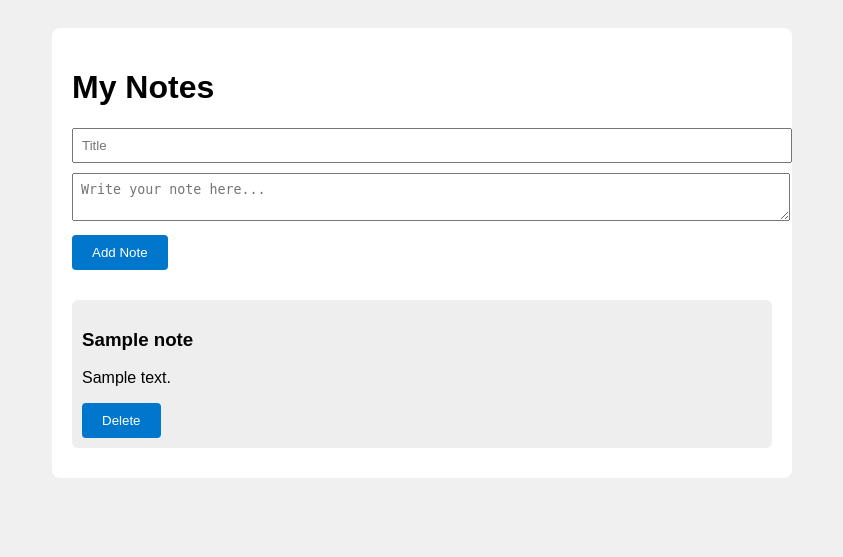
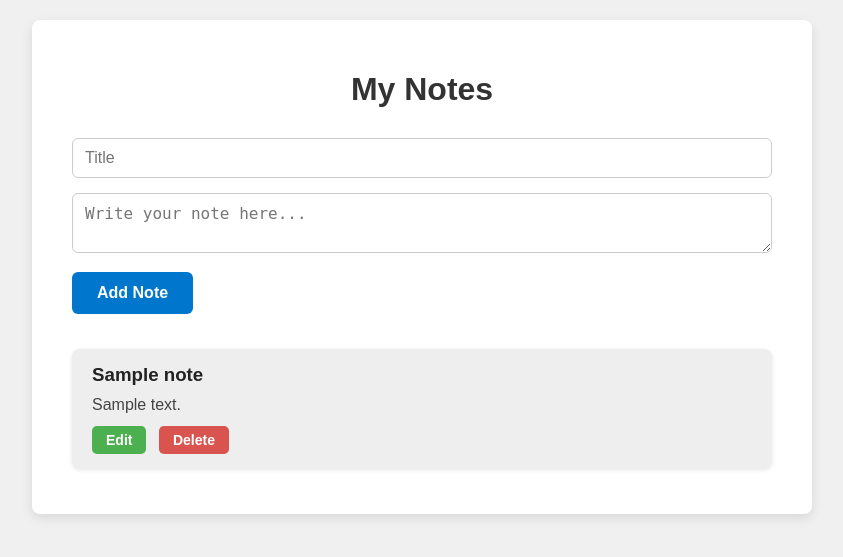
Before and after one commit to iAkanii/flask-notes-app, a Flask app: page / in a window 1280 px wide. Shown: the top 557 px of the page, without its empty margins (218-1061 px from the left). Run offline with Flask 3, Linux system fonts and the light colour scheme; tables that the repository leaves empty hold one stand-in row (values such as "Sample post").

Commit message:
Edited JS app.py CSS / Can edit notes

```diff
--- a/app.py
+++ b/app.py
@@ -29,18 +29,34 @@ def index():
     notes = Note.query.all()
     return render_template('index.html', notes=notes)
 
-# Delete Note
+# Delete note
 @app.route('/delete/<int:note_id>', methods=['POST'])
 def delete_note(note_id):
     note = Note.query.get(note_id)
     if note:
         db.session.delete(note)
         db.session.commit()
-        print(f"Deleted note {note_id}")
         return jsonify({'success': True})
-    print(f"Note {note_id} not found")
     return jsonify({'success': False}), 404
 
+# Edit note
+@app.route('/edit/<int:note_id>', methods=['POST'])
+def edit_note(note_id):
+    note = Note.query.get(note_id)
+    if not note:
+        return jsonify({'success': False, 'message': 'Note not found'}), 404
+
+    data = request.get_json()
+    title = data.get('title', '').strip()
+    content = data.get('content', '').strip()
+
+    if not title or len(title) > 100 or len(content) < 5:
+        return jsonify({'success': False, 'message': 'Invalid input'}), 400
+
+    note.title = title
+    note.content = content
+    db.session.commit()
+    return jsonify({'success': True})
 
 if __name__ == '__main__':
     with app.app_context():
--- a/static/script.js
+++ b/static/script.js
@@ -2,21 +2,66 @@ document.addEventListener('DOMContentLoaded', () => {
     const notesList = document.getElementById('notes-list');
 
     notesList.addEventListener('click', (e) => {
+        const noteDiv = e.target.closest('.note');
+        const noteId = noteDiv?.getAttribute('data-id');
+
+        // Удаление
         if (e.target.classList.contains('delete-btn')) {
-            const noteDiv = e.target.closest('.note');
-            const noteId = noteDiv.getAttribute('data-id');
+            fetch(`/delete/${noteId}`, { method: 'POST' })
+                .then(response => {
+                    if (response.ok) {
+                        noteDiv.remove();
+                    } else {
+                        alert('Failed to delete note.');
+                    }
+                })
+                .catch(() => alert('Network error.'));
+        }
 
-            fetch(`/delete/${noteId}`, {
+        // Редактирование
+        if (e.target.classList.contains('edit-btn')) {
+            const titleEl = noteDiv.querySelector('h3');
+            const contentEl = noteDiv.querySelector('p');
+
+            const title = titleEl.textContent;
+            const content = contentEl.textContent;
+
+            noteDiv.innerHTML = `
+                <input type="text" class="edit-title" value="${title}" /><br>
+                <textarea class="edit-content">${content}</textarea><br>
+                <button class="save-btn">Save</button>
+                <button class="cancel-btn">Cancel</button>
+            `;
+        }
+
+        // Сохранить редактирование
+        if (e.target.classList.contains('save-btn')) {
+            const newTitle = noteDiv.querySelector('.edit-title').value.trim();
+            const newContent = noteDiv.querySelector('.edit-content').value.trim();
+
+            fetch(`/edit/${noteId}`, {
                 method: 'POST',
+                headers: { 'Content-Type': 'application/json' },
+                body: JSON.stringify({ title: newTitle, content: newContent })
             })
-            .then(response => {
-                if (response.ok) {
-                    noteDiv.remove();
-                } else {
-                    alert('Failed to delete note.');
-                }
-            })
-            .catch(() => alert('Network error.'));
+                .then(res => res.json())
+                .then(data => {
+                    if (data.success) {
+                        noteDiv.innerHTML = `
+                            <h3>${newTitle}</h3>
+                            <p>${newContent}</p>
+                            <button class="edit-btn">Edit</button>
+                            <button class="delete-btn">Delete</button>
+                        `;
+                    } else {
+                        alert('Update failed: ' + data.message);
+                    }
+                });
+        }
+
+        // Отмена редактирования
+        if (e.target.classList.contains('cancel-btn')) {
+            location.reload(); // просто перезагружаем, чтобы вернуть старое состояние
         }
     });
 });
--- a/static/styles.css
+++ b/static/styles.css
@@ -2,38 +2,133 @@ body {
     font-family: Arial, sans-serif;
     background: #f0f0f0;
     padding: 20px;
+    margin: 0;
 }
 
 .container {
     max-width: 700px;
-    margin: auto;
+    margin: 0 auto;
     background: white;
-    padding: 20px;
+    padding: 30px 40px;
     border-radius: 8px;
+    box-shadow: 0 4px 12px rgba(0,0,0,0.1);
 }
 
-form input, form textarea {
+h1 {
+    text-align: center;
+    color: #333;
+    margin-bottom: 30px;
+}
+
+form input[type="text"],
+form textarea {
     width: 100%;
-    margin-bottom: 10px;
-    padding: 8px;
+    padding: 10px 12px;
+    margin-bottom: 15px;
+    border: 1.8px solid #ccc;
+    border-radius: 6px;
+    font-size: 16px;
+    transition: border-color 0.3s ease;
+    box-sizing: border-box;
+    resize: vertical;
+}
+
+form input[type="text"]:focus,
+form textarea:focus {
+    border-color: #0077cc;
+    outline: none;
 }
 
 button {
-    padding: 10px 20px;
+    padding: 12px 25px;
     background-color: #0077cc;
     color: white;
     border: none;
-    border-radius: 4px;
+    border-radius: 6px;
     cursor: pointer;
+    font-weight: 600;
+    font-size: 16px;
+    transition: background-color 0.3s ease;
+}
+
+button:hover {
+    background-color: #005fa3;
 }
 
 .notes {
-    margin-top: 30px;
+    margin-top: 35px;
 }
 
 .note {
     background: #eeeeee;
-    padding: 10px;
+    padding: 15px 20px;
+    border-radius: 8px;
+    margin-bottom: 15px;
+    box-shadow: 0 1px 4px rgba(0,0,0,0.1);
+    position: relative;
+}
+
+.note h3 {
+    margin: 0 0 10px 0;
+    font-weight: 700;
+    color: #222;
+    word-break: break-word;
+}
+
+.note p {
+    margin: 0 0 12px 0;
+    color: #444;
+    white-space: pre-wrap; /* сохраняет переносы */
+}
+
+.note button {
+    padding: 6px 14px;
+    font-size: 14px;
+    border-radius: 5px;
+    margin-right: 8px;
+}
+
+.note button.edit-btn {
+    background-color: #4CAF50;
+}
+
+.note button.edit-btn:hover {
+    background-color: #3b8e3a;
+}
+
+.note button.delete-btn {
+    background-color: #d9534f;
+}
+
+.note button.delete-btn:hover {
+    background-color: #b23027;
+}
+
+/* Стили для формы редактирования внутри заметки */
+.note input.edit-title,
+.note textarea.edit-content {
+    width: 100%;
+    padding: 8px 10px;
+    margin-bottom: 10px;
+    border: 1.8px solid #ccc;
     border-radius: 6px;
-    margin-bottom: 10px;
+    font-size: 15px;
+    box-sizing: border-box;
+    resize: vertical;
 }
+
+.note button.save-btn {
+    background-color: #0077cc;
+}
+
+.note button.save-btn:hover {
+    background-color: #005fa3;
+}
+
+.note button.cancel-btn {
+    background-color: #777;
+}
+
+.note button.cancel-btn:hover {
+    background-color: #555;
+}
--- a/templates/index.html
+++ b/templates/index.html
@@ -17,12 +17,14 @@
 
         <div class="notes" id="notes-list">
             {% for note in notes %}
-                <div class="note" data-id="{{ note.id }}">
-                    <h3>{{ note.title }}</h3>
-                    <p>{{ note.content }}</p>
-                    <button class="delete-btn">Delete</button>
-                </div>
+            <div class="note" data-id="{{ note.id }}">
+                <h3>{{ note.title }}</h3>
+                <p>{{ note.content }}</p>
+                <button class="edit-btn">Edit</button>
+                <button class="delete-btn">Delete</button>
+            </div>
             {% endfor %}
+
         </div>
     </div>
 
```
